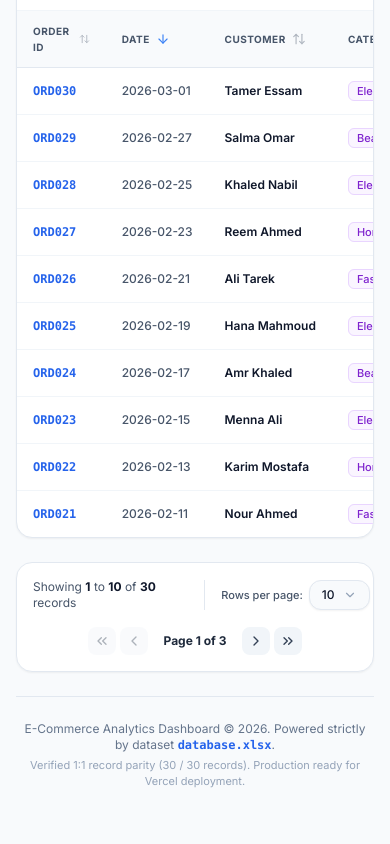
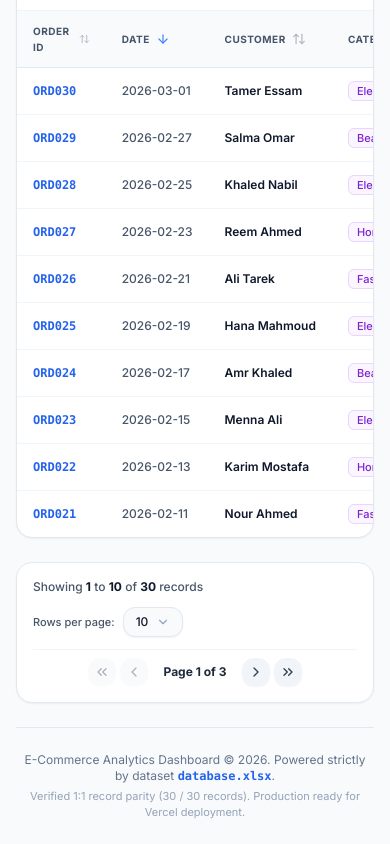
Before and after one commit to ahmedshahat921-cpu/ecommerce-dashboard, a React (Vite) app: page / in a window 390 px wide. Shown: the part 3398-4242 px from the top of the page. Before the commit the page ends 4211 px from the top, so only its background shows below. Built offline with nearby package versions, Linux system fonts and the light colour scheme.

Commit message:
Fix responsive mobile layout and upward popover for bottom pagination bar

```diff
--- a/src/components/CustomSelect/CustomSelect.jsx
+++ b/src/components/CustomSelect/CustomSelect.jsx
@@ -7,7 +7,8 @@ export const CustomSelect = ({
   onChange,
   options,
   placeholder = 'Select option...',
-  className = ''
+  className = '',
+  popoverPosition = 'bottom'
 }) => {
   const [isOpen, setIsOpen] = useState(false);
   const containerRef = useRef(null);
@@ -49,6 +50,10 @@ export const CustomSelect = ({
     setIsOpen(false);
   };
 
+  const positionClasses = popoverPosition === 'top'
+    ? 'bottom-full mb-1.5'
+    : 'top-full mt-1.5';
+
   return (
     <div ref={containerRef} className={`relative w-full ${className}`}>
       {/* Trigger Button */}
@@ -72,7 +77,7 @@ export const CustomSelect = ({
       {isOpen && (
         <div
           role="listbox"
-          className="absolute z-50 left-0 right-0 mt-1.5 max-h-60 overflow-y-auto rounded-xl bg-white dark:bg-slate-900 border border-slate-200 dark:border-slate-800 shadow-xl ring-1 ring-black/5 dark:ring-white/10 p-1 space-y-0.5 animate-in fade-in-50 zoom-in-95 duration-100"
+          className={`absolute z-50 left-0 right-0 ${positionClasses} max-h-60 overflow-y-auto rounded-xl bg-white dark:bg-slate-900 border border-slate-200 dark:border-slate-800 shadow-xl ring-1 ring-black/5 dark:ring-white/10 p-1 space-y-0.5 animate-in fade-in-50 zoom-in-95 duration-100`}
         >
           {formattedOptions.map((opt) => {
             const isSelected = String(opt.value) === String(value);
--- a/src/components/Pagination/Pagination.jsx
+++ b/src/components/Pagination/Pagination.jsx
@@ -14,16 +14,16 @@ export const Pagination = ({
   const endItem = Math.min(currentPage * pageSize, totalItems);
 
   return (
-    <div className="p-4 rounded-2xl bg-white dark:bg-slate-900 border border-slate-200 dark:border-slate-800 shadow-sm flex flex-col sm:flex-row items-center justify-between gap-4 transition-colors">
+    <div className="p-4 rounded-2xl bg-white dark:bg-slate-900 border border-slate-200 dark:border-slate-800 shadow-sm flex flex-col sm:flex-row items-center justify-between gap-3 sm:gap-4 transition-colors">
       {/* Items Range & Page Size Selector */}
-      <div className="flex items-center gap-4 text-xs text-slate-600 dark:text-slate-400">
-        <span>
+      <div className="w-full sm:w-auto flex flex-wrap items-center justify-between sm:justify-start gap-3 sm:gap-4 text-xs text-slate-600 dark:text-slate-400">
+        <span className="shrink-0 font-medium">
           Showing <strong className="text-slate-900 dark:text-white font-bold">{startItem}</strong> to{' '}
           <strong className="text-slate-900 dark:text-white font-bold">{endItem}</strong> of{' '}
           <strong className="text-slate-900 dark:text-white font-bold">{totalItems}</strong> records
         </span>
 
-        <div className="flex items-center gap-1.5 border-l border-slate-200 dark:border-slate-800 pl-4">
+        <div className="flex items-center gap-2 sm:border-l sm:border-slate-200 sm:dark:border-slate-800 sm:pl-4 shrink-0">
           <label htmlFor="page-size-select" className="text-[11px] font-medium shrink-0">
             Rows per page:
           </label>
@@ -35,19 +35,20 @@ export const Pagination = ({
               setCurrentPage(1);
             }}
             options={[5, 10, 20, 50]}
-            className="w-18"
+            className="w-20"
+            popoverPosition="top"
           />
         </div>
       </div>
 
       {/* Page Navigation Controls */}
-      <div className="flex items-center gap-1">
+      <div className="flex items-center justify-center gap-1 sm:gap-1.5 w-full sm:w-auto shrink-0 pt-2 sm:pt-0 border-t border-slate-100 dark:border-slate-800 sm:border-t-0">
         {/* First Page */}
         <button
           onClick={() => setCurrentPage(1)}
           disabled={currentPage === 1}
           id="pagination-first-btn"
-          className="p-1.5 rounded-lg bg-slate-100 dark:bg-slate-800 text-slate-700 dark:text-slate-300 disabled:opacity-40 disabled:cursor-not-allowed hover:bg-slate-200 dark:hover:bg-slate-700 transition-colors"
+          className="p-1.5 rounded-xl bg-slate-100 dark:bg-slate-800 text-slate-700 dark:text-slate-300 disabled:opacity-40 disabled:cursor-not-allowed hover:bg-slate-200 dark:hover:bg-slate-700 transition-colors shadow-sm"
           title="First Page"
         >
           <ChevronsLeft className="w-4 h-4" />
@@ -58,14 +59,14 @@ export const Pagination = ({
           onClick={() => setCurrentPage((prev) => Math.max(1, prev - 1))}
           disabled={currentPage === 1}
           id="pagination-prev-btn"
-          className="p-1.5 rounded-lg bg-slate-100 dark:bg-slate-800 text-slate-700 dark:text-slate-300 disabled:opacity-40 disabled:cursor-not-allowed hover:bg-slate-200 dark:hover:bg-slate-700 transition-colors"
+          className="p-1.5 rounded-xl bg-slate-100 dark:bg-slate-800 text-slate-700 dark:text-slate-300 disabled:opacity-40 disabled:cursor-not-allowed hover:bg-slate-200 dark:hover:bg-slate-700 transition-colors shadow-sm"
           title="Previous Page"
         >
           <ChevronLeft className="w-4 h-4" />
         </button>
 
         {/* Page Numbers Indicator */}
-        <span className="px-3 py-1 text-xs font-bold text-slate-800 dark:text-slate-200">
+        <span className="px-3 py-1 text-xs font-bold text-slate-800 dark:text-slate-200 shrink-0">
           Page {currentPage} of {totalPages}
         </span>
 
@@ -74,7 +75,7 @@ export const Pagination = ({
           onClick={() => setCurrentPage((prev) => Math.min(totalPages, prev + 1))}
           disabled={currentPage >= totalPages}
           id="pagination-next-btn"
-          className="p-1.5 rounded-lg bg-slate-100 dark:bg-slate-800 text-slate-700 dark:text-slate-300 disabled:opacity-40 disabled:cursor-not-allowed hover:bg-slate-200 dark:hover:bg-slate-700 transition-colors"
+          className="p-1.5 rounded-xl bg-slate-100 dark:bg-slate-800 text-slate-700 dark:text-slate-300 disabled:opacity-40 disabled:cursor-not-allowed hover:bg-slate-200 dark:hover:bg-slate-700 transition-colors shadow-sm"
           title="Next Page"
         >
           <ChevronRight className="w-4 h-4" />
@@ -85,7 +86,7 @@ export const Pagination = ({
           onClick={() => setCurrentPage(totalPages)}
           disabled={currentPage >= totalPages}
           id="pagination-last-btn"
-          className="p-1.5 rounded-lg bg-slate-100 dark:bg-slate-800 text-slate-700 dark:text-slate-300 disabled:opacity-40 disabled:cursor-not-allowed hover:bg-slate-200 dark:hover:bg-slate-700 transition-colors"
+          className="p-1.5 rounded-xl bg-slate-100 dark:bg-slate-800 text-slate-700 dark:text-slate-300 disabled:opacity-40 disabled:cursor-not-allowed hover:bg-slate-200 dark:hover:bg-slate-700 transition-colors shadow-sm"
           title="Last Page"
         >
           <ChevronsRight className="w-4 h-4" />
```
